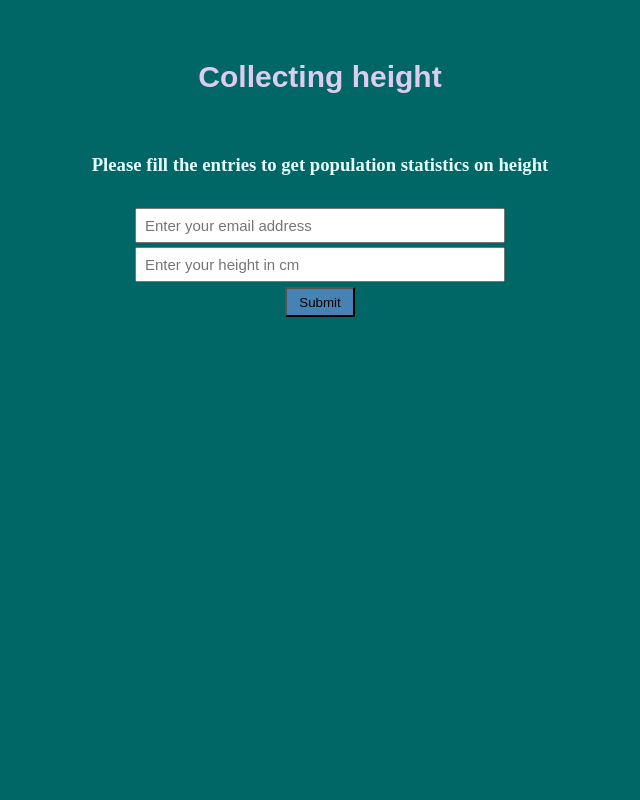
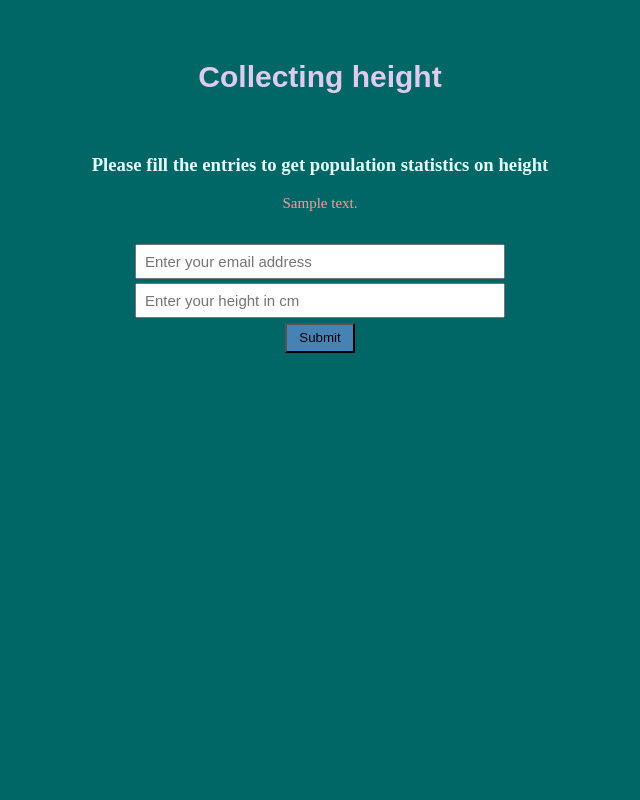
Before and after one commit to NeoVic2006/WebDataCollector, a Flask app: template templates/index.html in a window 1280 px wide. Shown: the whole page, without its empty margins (320-960 px from the left). Run offline with Flask 2, Linux system fonts and the light colour scheme; the template is opened without the code that fills it: most values are stand-ins (such as "Sample title", 1, 10 or a date in 2020).

Commit message:
Emails receiver added

```diff
--- a/app.py
+++ b/app.py
@@ -1,5 +1,7 @@
+from typing import Text
 from flask import Flask, render_template, request
 from flask_sqlalchemy import SQLAlchemy
+from send_email import send_email
 
 
 app=Flask(__name__)
@@ -29,8 +31,14 @@ def success_function():
     if request.method == 'POST':
         email = request.form["email_name_html"]
         height = request.form["height_name_html"]
-        print(email, height)
-    return render_template("success.html")
+        send_email(email, height)
+
+        if db.session.query(Data).filter(Data.email_ == email).count() == 0:
+            data = Data(email, height)
+            db.session.add(data)
+            db.session.commit()
+            return render_template("success.html")
+    return render_template("index.html", text="Seem like we've got something from that email address already")
 
 
 if __name__ == "__main__":
--- a/static/main.css
+++ b/static/main.css
@@ -45,3 +45,8 @@ html, body {
 .container p {
     margin: 200px;
 }
+
+.message {
+    font-size: 15px;
+    color: #ff9999;
+}
--- a/templates/index.html
+++ b/templates/index.html
@@ -11,6 +11,9 @@
         <div class="container">
             <h1>Collecting height<h1>
             <h3>Please fill the entries to get population statistics on height</h3>
+            <div class="message">
+                {{text | safe}}
+            </div>
             <form action="{{ url_for ('success_function')}}" method="POST">
                 <input title="Your email will be safe with us" placeholder="Enter your email address" type="email" name="email_name_html" required> <br>
                 <input title="Your data will be safe with us" placeholder="Enter your height in cm" type="number" min="50", max="300" name="height_name_html" required> <br>
```
Also changed, not shown: send_email.py (added, +22 -0 lines).
